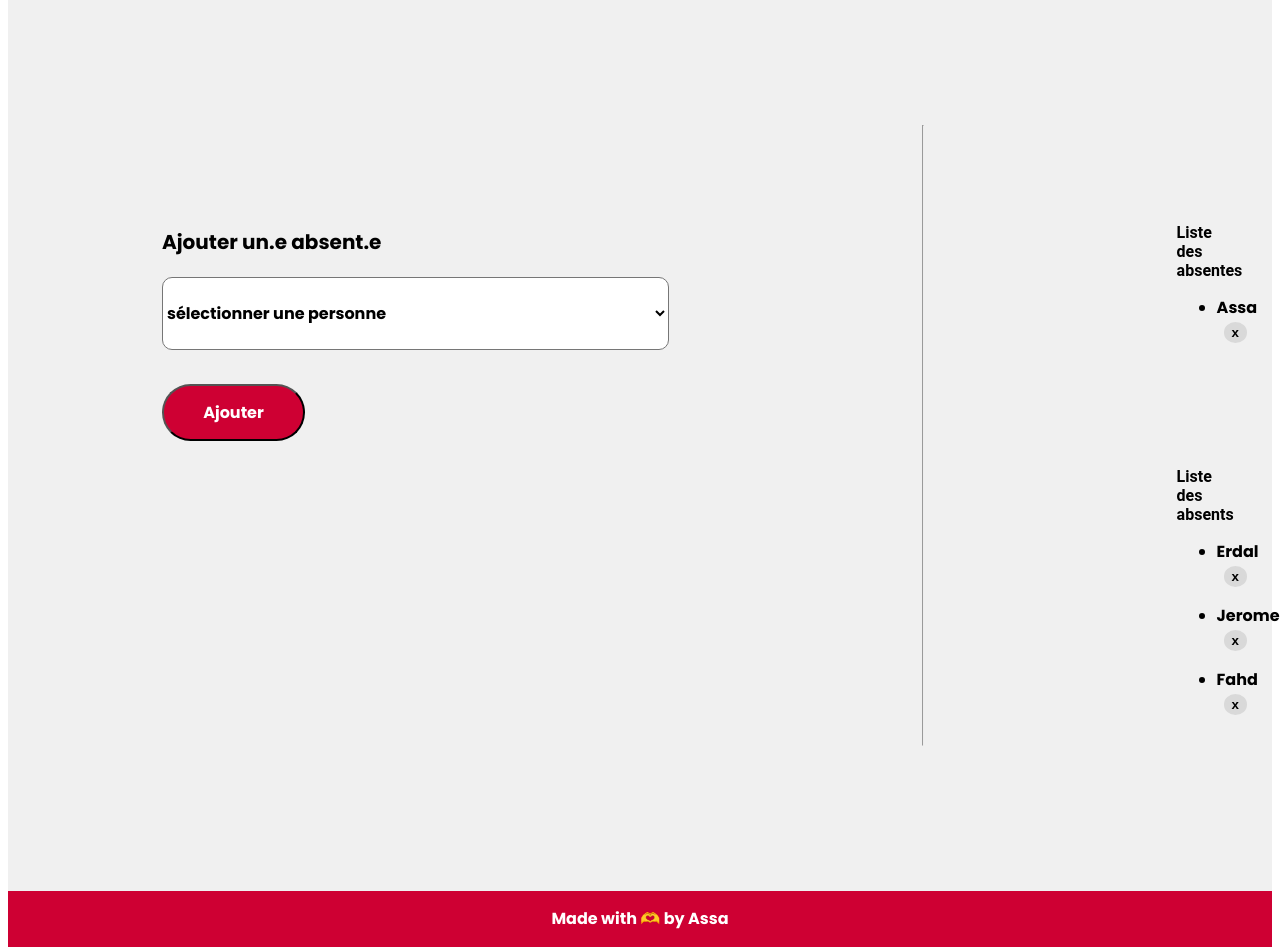
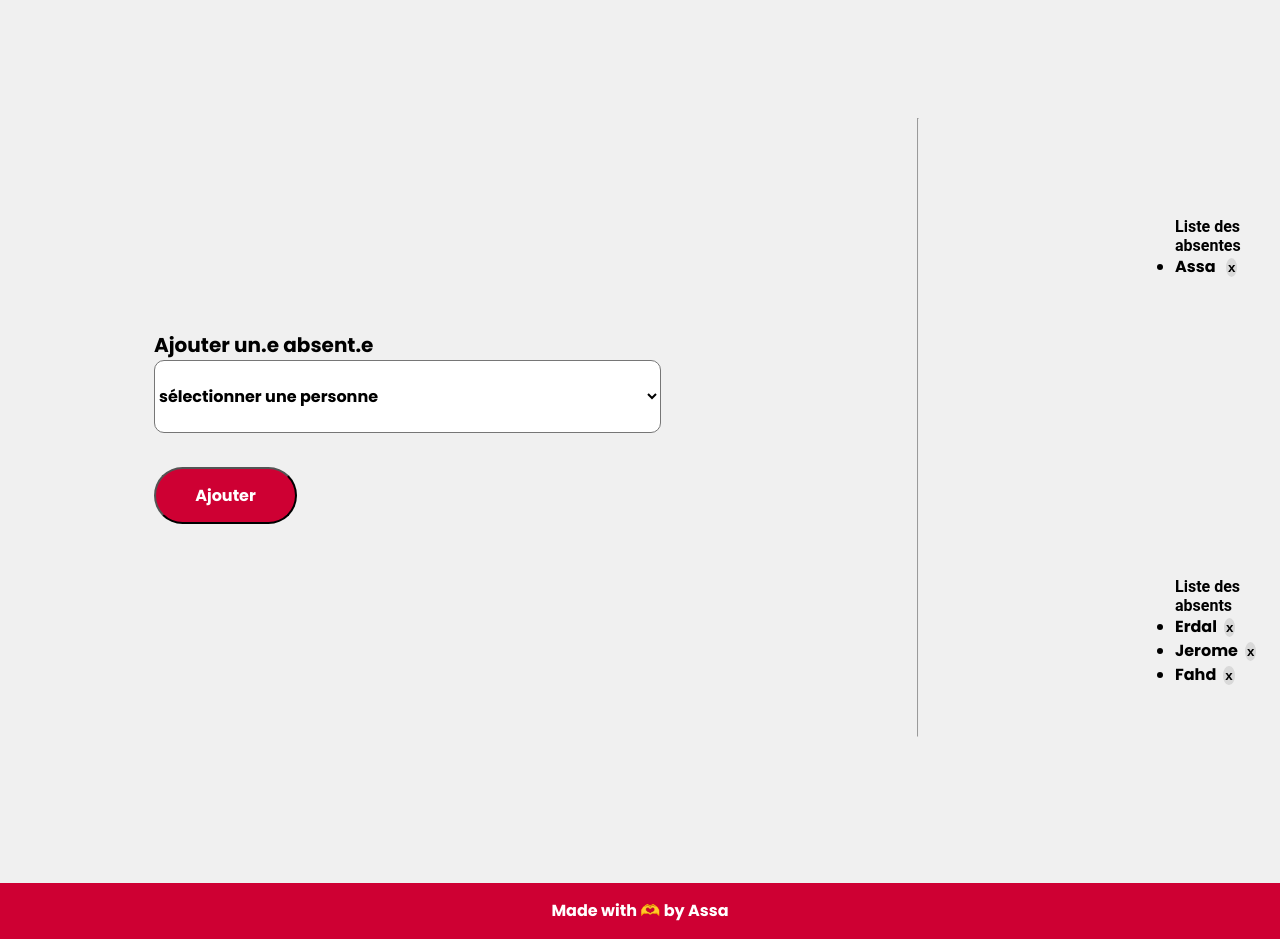
Before and after one commit to AssaNiang/tirage-au-sort, an Angular app: page /Absents in a window 1280 px wide. Shown: the part 100-1047 px from the top of the page. Built offline with nearby package versions, Linux system fonts and the light colour scheme.

Commit message:
modification du component display-woman en retirant la class description

```diff
--- a/src/app/components/display-woman/display-woman.component.css
+++ b/src/app/components/display-woman/display-woman.component.css
@@ -19,11 +19,11 @@ p{
     text-align: center;
     color: #000000;
 }
-.description{
+/* .description{
 
     font-family: 'Poppins';
     font-style: normal;
     font-weight: 400;
     font-size: 16px;
     line-height: 24px;
-}
+} */
--- a/src/app/components/footer/footer.component.css
+++ b/src/app/components/footer/footer.component.css
@@ -7,3 +7,10 @@ p{
     font-size: 16px;
     line-height: 24px;
 }
+div{
+    height:56px;
+    background-color: #CE0033;
+    display:flex;
+    justify-content: center;
+    align-items: center;
+}
--- a/src/app/components/footer/footer.component.html
+++ b/src/app/components/footer/footer.component.html
@@ -1,4 +1,3 @@
-
-<p>
-    Made with 🫶️ by Assa
-</p>
+<div>
+    <p>Made with 🫶️ by Assa</p>
+</div>
--- a/src/app/pages/absent/absent.component.css
+++ b/src/app/pages/absent/absent.component.css
@@ -17,7 +17,16 @@ p{
 .dropdown{
     margin-left: 154px;
 }
-.container div{
+/* .container div{
     width:50%;
     height:50%;
+} */
+.container-Abs{
+    height:90vh;
 }
+.container-Abs div{
+    height:50%;
+}
+.margin{
+    margin-top:150px;
+}
--- a/src/app/pages/absent/absent.component.html
+++ b/src/app/pages/absent/absent.component.html
@@ -20,7 +20,7 @@
             </ng-container>
         </div> -->
         <!-- Deuxieme façon de faire  -->
-         <div>
+         <div class="margin">
             <p>Liste des absentes</p>
             <ng-container *ngFor="let absent of  getStudentByGenre(true)">
                 <app-absent-woman  [absentWoman]="absent"></app-absent-woman>
--- a/src/styles.css
+++ b/src/styles.css
@@ -1 +1,6 @@
 /* You can add global styles to this file, and also import other style files */
+*{
+    margin:0px;
+    padding:0px;
+    box-sizing: border-box;
+}
```
